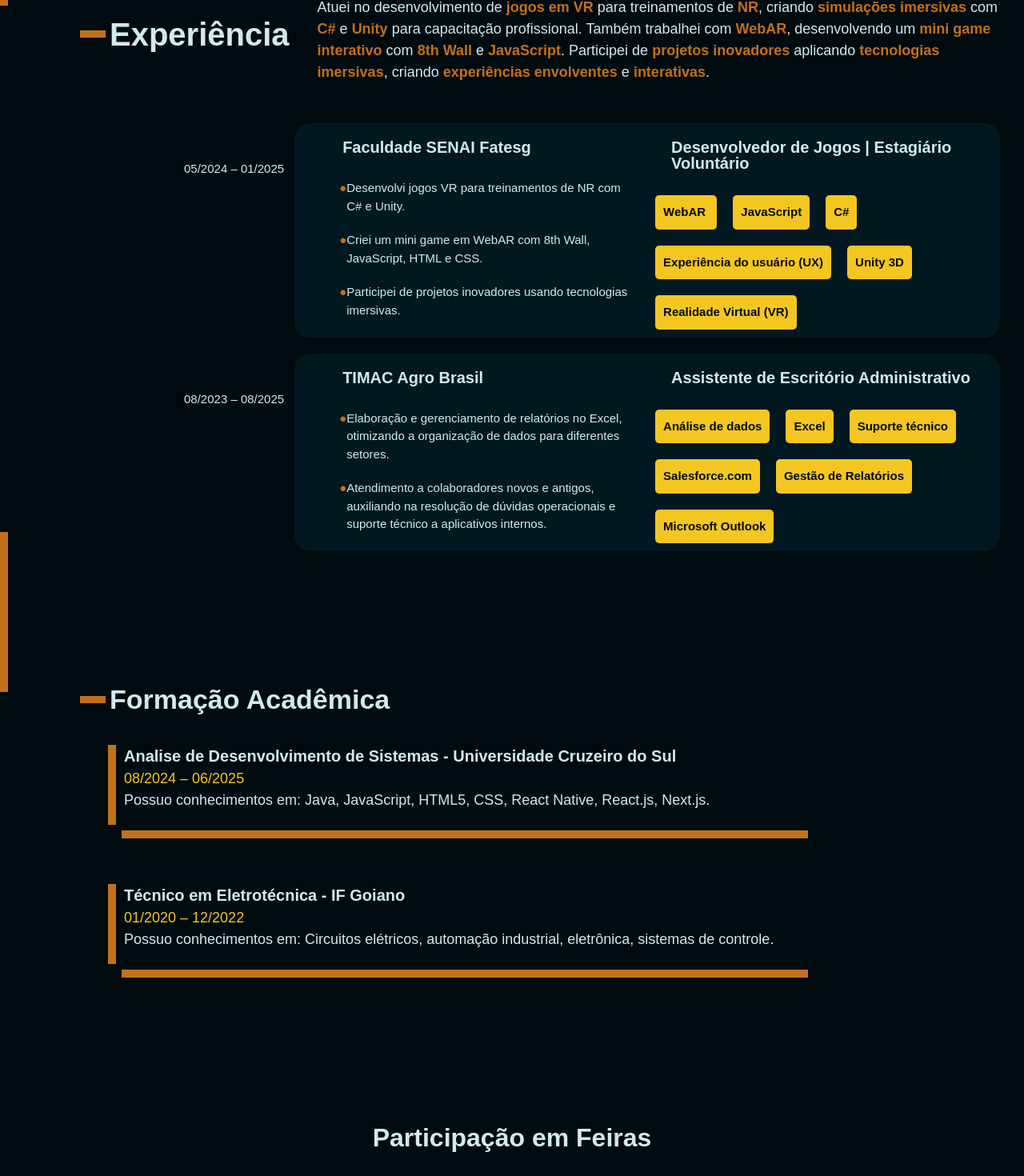
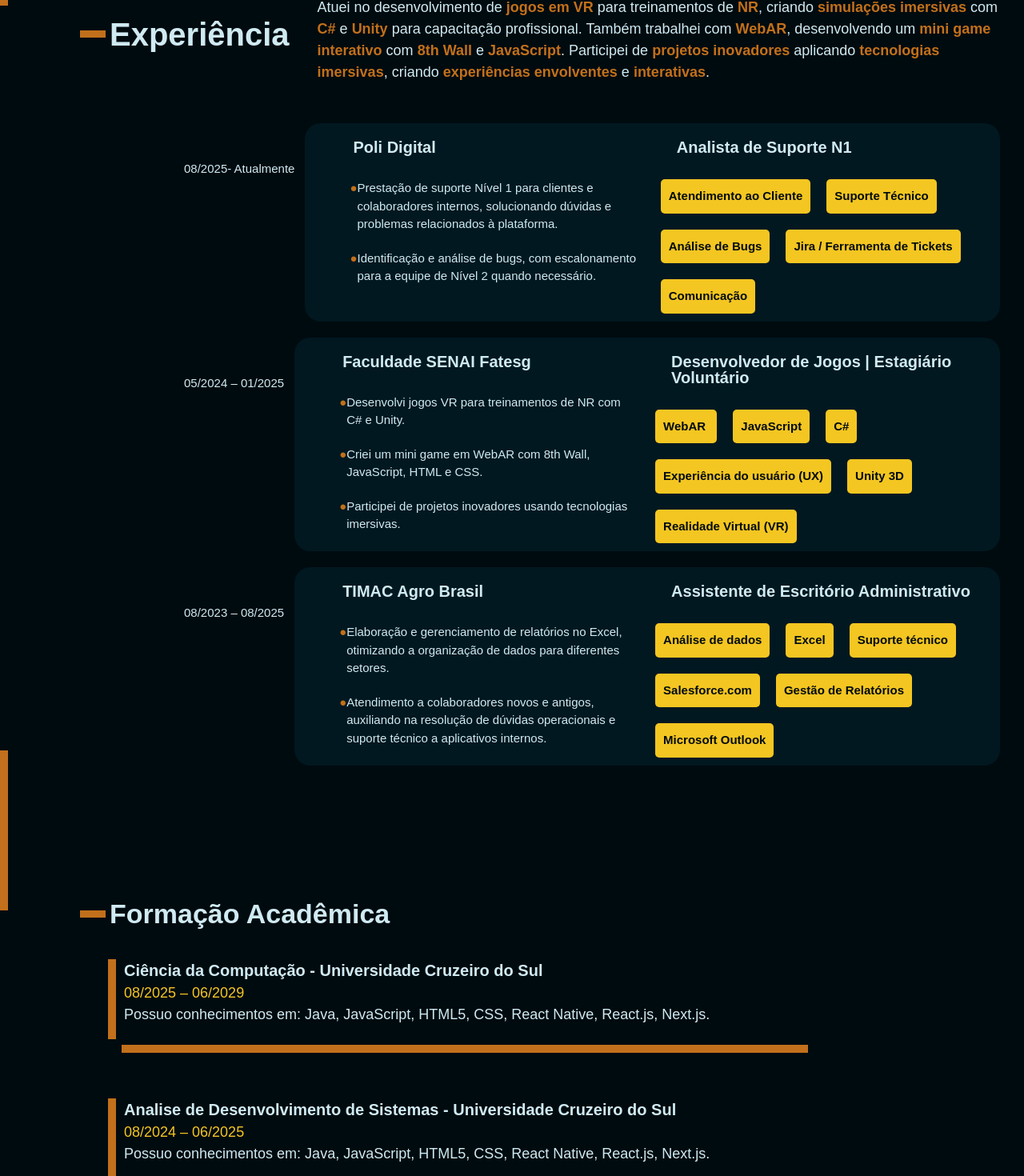
Before and after one commit to Ronan-Pinheiro/Portfolio-Ronan-Pinheiro, a React (Vite) app: page / in a window 1280 px wide. Shown: the part 2495-3965 px from the top of the page at 80% size. Built offline with nearby package versions, Linux system fonts and the light colour scheme.

Commit message:
Faculdade de Ciência/Experiencia Poli/Link para Para tira dentes

```diff
--- a/src/components/Experiencia.jsx
+++ b/src/components/Experiencia.jsx
@@ -35,6 +35,36 @@
 
       <div className="ExperienciaExperiencia">
         <ul>
+          <li>
+            <div className="ExperienciaData">08/2025- Atualmente</div>
+            <div className="ExperienciaDados">
+              <h1>Poli Digital</h1>
+              <ul>
+                <li>
+                  <span className="destaqueOrangeBoll">●</span> Prestação de
+                  suporte Nível 1 para clientes e colaboradores internos,
+                  solucionando dúvidas e problemas relacionados à plataforma.
+                </li>
+                <li>
+                  <span className="destaqueOrangeBoll">●</span> Identificação e
+                  análise de bugs, com escalonamento para a equipe de Nível 2
+                  quando necessário.
+                </li>
+              </ul>
+            </div>
+            <div className="ExperienciaSkills">
+              <h1>Analista de Suporte N1</h1>
+              <ul>
+                {/* Sugestão de skills para a vaga de Suporte N1 */}
+                <li>Atendimento ao Cliente</li>
+                <li>Suporte Técnico</li>
+                <li>Análise de Bugs</li>
+                <li>Jira / Ferramenta de Tickets</li>
+                <li>Comunicação</li>
+              </ul>
+            </div>
+          </li>
+
           <li>
             <div className="ExperienciaData"> 05/2024 – 01/2025</div>
             <div className="ExperienciaDados">
--- a/src/components/FormaçãoAcademica.jsx
+++ b/src/components/FormaçãoAcademica.jsx
@@ -10,6 +10,22 @@
         </p>
       </div>
       <div className="CaixaDasFormçoes">
+        {/* Universidade Cruzeiro do Sul Ciencia da Computação */}
+        <div className="FormaçãoAcademicaDescricao">
+          <div className="LinhaContainer">
+            <div className="LinhaVertical"></div>
+            <div className="LinhaHorizontal"></div>
+          </div>
+          <div className="FormaçãoAcademicaTexto">
+            <h3>Ciência da Computação - Universidade Cruzeiro do Sul</h3>
+            <p className="FormaçãoAcademicaData">08/2025 – 06/2029</p>
+            <p className="FormaçãoAcademicaConhecimento">
+              Possuo conhecimentos em: Java, JavaScript, HTML5, CSS, React
+              Native, React.js, Next.js.
+            </p>
+          </div>
+        </div>
+
         {/* Universidade Cruzeiro do Sul */}
         <div className="FormaçãoAcademicaDescricao">
           <div className="LinhaContainer">
--- a/src/components/Projetos.jsx
+++ b/src/components/Projetos.jsx
@@ -72,26 +72,26 @@
     imagens: [Projeto_PinguimRun],
     link: 'https://mini-game-pinguim-run.vercel.app/',
   },
-  {
-    titulo: 'Bebida Fiu Fiu - Machado de Assis',
-    descricao: `Projeto em AR criado no estágio na Fábrica de Software do SENAI Fatesg.
-Ao escanear o QR Code na garrafa, o usuário acessa um mini game com Machado de Assis, respondendo perguntas sobre literatura.
-Ao acertar, recebia um código que, durante a festa de lançamento, era trocado por um drink inspirado no autor.
-`,
-    tecnologias: ['8th Wall', 'A-Frame', 'JavaScript', 'WebAR'],
-    imagens: [Projeto_bebidafiufiu],
-    link: 'https://youtube.com/shorts/l3YxFCVc3Sw?si=0mQIegDvRNe6z1Vq',
-  },
   //   {
-  //     titulo: 'Bebida Fiu Fiu - Tiradentes',
+  //     titulo: 'Bebida Fiu Fiu - Machado de Assis',
   //     descricao: `Projeto em AR criado no estágio na Fábrica de Software do SENAI Fatesg.
-  // Ao escanear o QR Code na garrafa, o usuário acessa um mini game com Tiradentes, respondendo perguntas sobre literatura.
+  // Ao escanear o QR Code na garrafa, o usuário acessa um mini game com Machado de Assis, respondendo perguntas sobre literatura.
   // Ao acertar, recebia um código que, durante a festa de lançamento, era trocado por um drink inspirado no autor.
   // `,
   //     tecnologias: ['8th Wall', 'A-Frame', 'JavaScript', 'WebAR'],
-  //     imagens: [Projeto_bebidafiufiuT],
-  //     link: 'https://bebidafiufiu.8thwall.app/shotsti2/',
+  //     imagens: [Projeto_bebidafiufiu],
+  //     link: 'https://youtube.com/shorts/l3YxFCVc3Sw?si=0mQIegDvRNe6z1Vq',
   //   },
+  {
+    titulo: 'Bebida Fiu Fiu - Tiradentes',
+    descricao: `Projeto em AR criado no estágio na Fábrica de Software do SENAI Fatesg.
+  Ao escanear o QR Code na garrafa, o usuário acessa um mini game com Tiradentes, respondendo perguntas sobre literatura.
+  Ao acertar, recebia um código que, durante a festa de lançamento, era trocado por um drink inspirado no autor.
+  `,
+    tecnologias: ['8th Wall', 'A-Frame', 'JavaScript', 'WebAR'],
+    imagens: [Projeto_bebidafiufiuT],
+    link: 'https://webarhub.8thwall.app/shotsti2/',
+  },
   {
     titulo: 'Carga Indivisível-VR',
     descricao: `Projeto desenvolvido em Realidade Virtual (VR), focado em treinamentos de Normas Regulamentadoras (NR).
```
